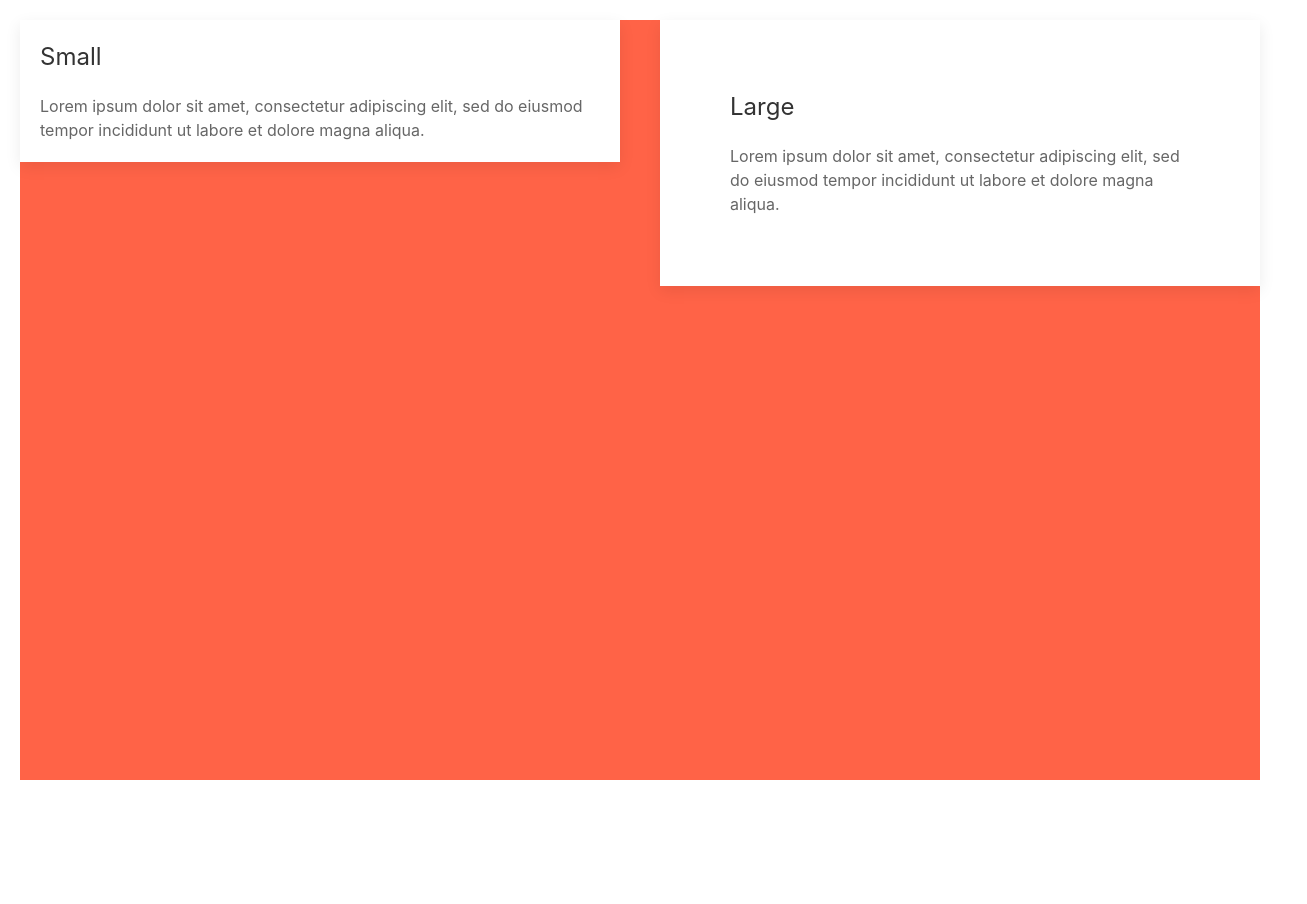
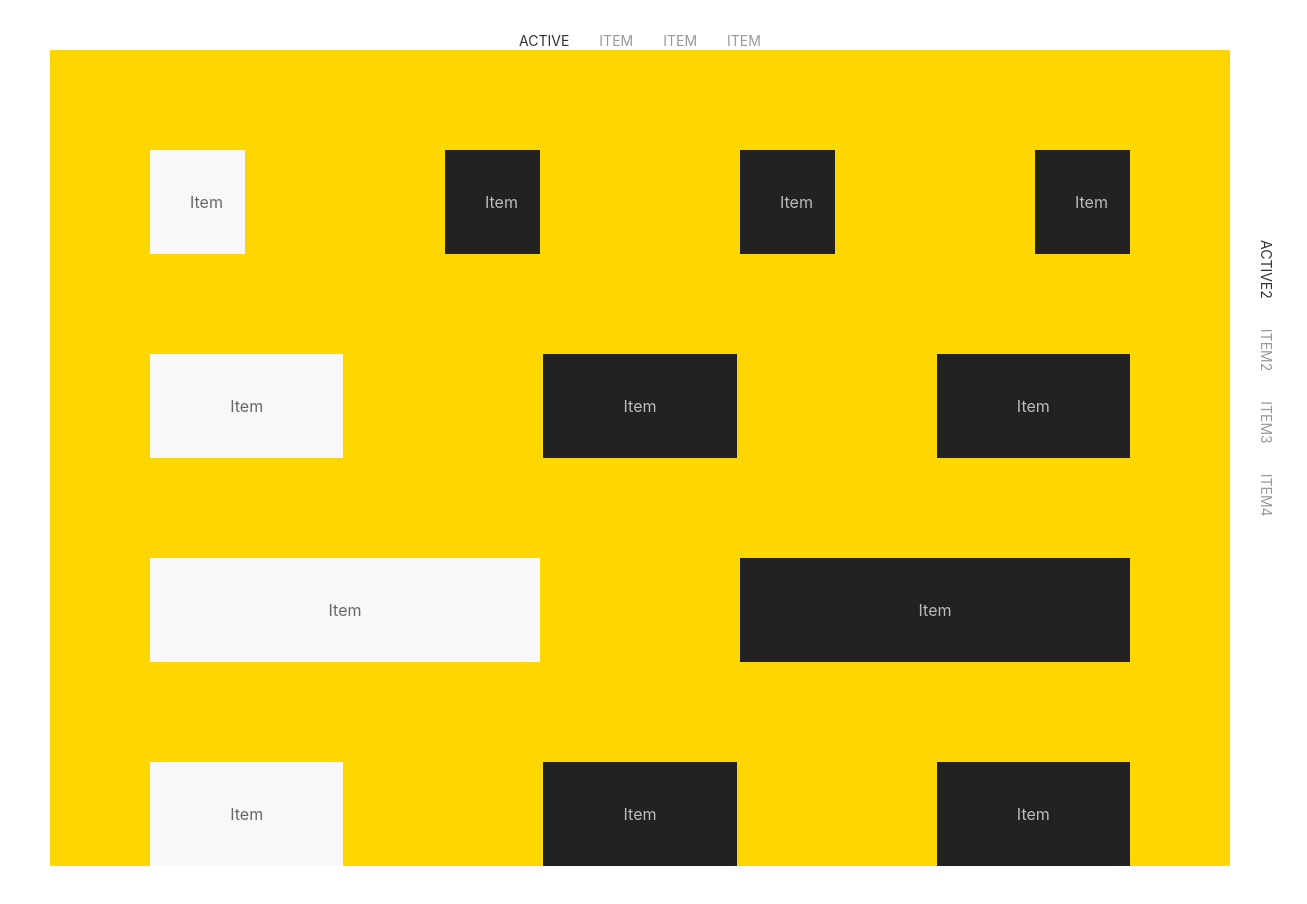
Before and after one commit to Ayanei/portfolio3, a website: page index.html in a window 1280 px wide. Shown: the whole page, 1307 px wide, since content can reach past the window. Before the commit the page ends 800 px from the top, so only its background shows below. Drawn offline with nearby package versions, Linux system fonts and the light colour scheme.

Commit message:
Add  some CSS + html
begining of the menus and div of creations
Don't forget to add modules with npm : jquery and maybe uikit

```diff
--- a/index.html
+++ b/index.html
@@ -4,29 +4,111 @@
 <meta charset="UTF-8">
 <meta name="viewport" content="width=device-width, initial-scale=1">
 <!-- attention ici c'est loadé avant le dom, y mettre que l'essentiel -->
-<script src="https://cdnjs.cloudflare.com/ajax/libs/jquery/3.1.1/jquery.min.js"></script>
 
+<!-- If connexion -->
+<!-- <script src="https://cdnjs.cloudflare.com/ajax/libs/jquery/3.1.1/jquery.min.js"></script>
 <link rel="stylesheet" href="https://cdnjs.cloudflare.com/ajax/libs/uikit/3.0.0-beta.12/css/uikit.min.css" />
-<script src="https://cdnjs.cloudflare.com/ajax/libs/uikit/3.0.0-beta.12/js/uikit.min.js"></script>
-<link rel="stylesheet" href="https://fonts.googleapis.com/css?family=Raleway">
+<script src="https://cdnjs.cloudflare.com/ajax/libs/uikit/3.0.0-beta.12/js/uikit.min.js"></script> -->
+
+<script src="node_modules/jquery/dist/jquery.min.js"></script>
+<link rel="stylesheet" href="node_modules/uikit/dist/css/uikit.min.css" />
+<script src="node_modules/uikit/dist/js/uikit.min.js"></script>
+
+<!-- link rel="stylesheet" href="https://fonts.googleapis.com/css?family=Raleway"> -->
 <link rel="stylesheet" href="style.css">
 
 <body>
 
-<div class="uk-child-width-1-2@s" uk-grid>
-    <div>
-        <div class="uk-card uk-card-default uk-card-small uk-card-body">
-            <h3 class="uk-card-title">Small</h3>
-            <p>Lorem ipsum dolor sit amet, consectetur adipiscing elit, sed do eiusmod tempor incididunt ut labore et dolore magna aliqua.</p>
+<div class="uk-position-relative">
+
+    <div class="uk-position-top">
+        <nav class="uk-navbar-container uk-navbar-transparent " uk-navbar>
+            <div class="uk-navbar-center">
+                <ul class="uk-navbar-nav">
+                    <li class="uk-active"><a href="#">Active</a></li>
+                    <li><a href="#">Item</a></li>
+                    <li><a href="#">Item</a></li>
+                    <li><a href="#">Item</a></li>
+
+                </ul>
+            </div>
+        </nav>
+    </div>
+</div>
+
+
+<div class="uk-position-relative">
+
+    <div class="uk-position-top">
+        <nav class="uk-navbar-container uk-navbar-transparent" id="vertical-menu" uk-navbar>
+            <div class="uk-navbar-right">
+                <ul class="uk-navbar-nav">
+                    <li class="uk-active"><a href="#">Active2</a></li>
+                    <li><a href="#">Item2</a></li>
+                    <li><a href="#">Item3</a></li>
+                    <li><a href="#">Item4</a></li>
+
+                </ul>
+            </div>
+        </nav>
+    </div>
+</div>
+
+<section id="corps">
+
+
+    <div class="uk-grid-collapse uk-child-width-expand@s uk-text-center" uk-grid>
+        <div>
+            <div class="uk-background-muted uk-padding">Item</div>
+        </div>
+        <div>
+            <div class="uk-background-secondary uk-padding uk-light">Item</div>
+        </div>
+        <div>
+            <div class="uk-background-secondary uk-padding uk-light">Item</div>
+        </div>
+            <div>
+            <div class="uk-background-secondary uk-padding uk-light">Item</div>
         </div>
     </div>
-    <div>
-        <div class="uk-card uk-card-default uk-card-large uk-card-body">
-            <h3 class="uk-card-title">Large</h3>
-            <p>Lorem ipsum dolor sit amet, consectetur adipiscing elit, sed do eiusmod tempor incididunt ut labore et dolore magna aliqua.</p>
+
+    <div class="uk-grid-collapse uk-child-width-expand@s uk-text-center" uk-grid>
+        <div>
+            <div class="uk-background-muted uk-padding">Item</div>
+        </div>
+        <div>
+            <div class="uk-background-secondary uk-padding uk-light">Item</div>
+        </div>
+        <div>
+            <div class="uk-background-secondary uk-padding uk-light">Item</div>
         </div>
     </div>
-</div>
+
+    <div class="uk-grid-collapse uk-child-width-expand@s uk-text-center" uk-grid>
+        <div>
+            <div class="uk-background-muted uk-padding">Item</div>
+        </div>
+
+        <div>
+            <div class="uk-background-secondary uk-padding uk-light">Item</div>
+        </div>
+    </div>
+
+    <div class="uk-grid-collapse uk-child-width-expand@s uk-text-center" uk-grid>
+        <div>
+            <div class="uk-background-muted uk-padding">Item</div>
+        </div>
+        <div>
+            <div class="uk-background-secondary uk-padding uk-light">Item</div>
+        </div>
+        <div>
+            <div class="uk-background-secondary uk-padding uk-light">Item</div>
+        </div>
+    </div>
+
+</section>
+
+
 
 
 
--- a/style.css
+++ b/style.css
@@ -3,6 +3,24 @@ html, body{width:100%; height:100%; padding:0px; margin:0px}
 * { box-sizing:  border-box;}
 
 body{
-	border : 20px white solid;
+
 	background: tomato;
 }
+
+#corps {
+	background: gold;
+	border: 50px white solid;
+}
+
+.uk-padding {
+	margin: 100px;
+}
+
+
+#vertical-menu {
+	transform: rotate(90deg);
+	transform-origin: left top 0;
+	float: right;
+	position: relative;
+	margin: 15em -19em;
+}
```
Also changed, not shown: package.json (added, +19 -0 lines).
